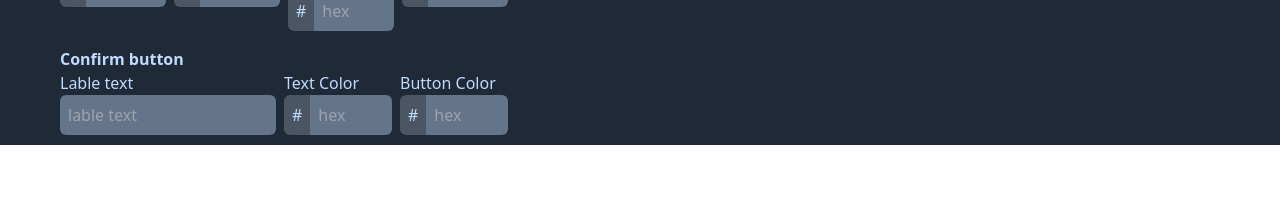
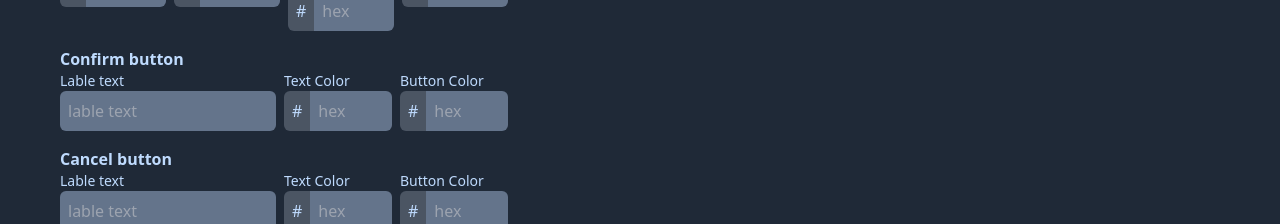
Before and after one commit to nipun-dezoysa/confirm-prompt-demo, a React (Vite) app: page / in a window 1280 px wide. Shown: the part 655-879 px from the top of the page. Before the commit the page ends 800 px from the top, so only its background shows below. Built offline with nearby package versions, Linux system fonts and the light colour scheme.

Commit message:
cancel input setup

```diff
--- a/src/App.tsx
+++ b/src/App.tsx
@@ -189,7 +189,7 @@ function App() {
             <p className="side-title">Confirm button</p>
             <div className="flex gap-2">
               <div className="w-[50%]">
-                <p>Lable text</p>
+                <p className="small-title">Lable text</p>
                 <input
                   type="text"
                   className="side-text"
@@ -199,18 +199,46 @@ function App() {
                 />
               </div>
               <div className="w-[25%]">
-                <p>Text Color</p>
+                <p className="small-title">Text Color</p>
                 <Number
                   state={confirmTextColor}
                   setState={setConfirmTextColor}
                 />
               </div>
               <div className="w-[25%]">
-                <p>Button Color</p>
+                <p className="small-title">Button Color</p>
                 <Number state={confirmColor} setState={setConfirmColor} />
               </div>
             </div>
           </div>
+          {!hideCancel && (
+            <div className="side-section">
+              <p className="side-title">Cancel button</p>
+              <div className="flex gap-2">
+                <div className="w-[50%]">
+                  <p className="small-title">Lable text</p>
+                  <input
+                    type="text"
+                    className="side-text"
+                    placeholder="lable text"
+                    value={cancelLabel}
+                    onChange={(e) => setCancelLabel(e.target.value)}
+                  />
+                </div>
+                <div className="w-[25%]">
+                  <p className="small-title">Text Color</p>
+                  <Number
+                    state={cancelTextColor}
+                    setState={setCancelTextColor}
+                  />
+                </div>
+                <div className="w-[25%]">
+                  <p className="small-title">Button Color</p>
+                  <Number state={cancelColor} setState={setCancelColor} />
+                </div>
+              </div>
+            </div>
+          )}
         </div>
         <div className="w-[50%] flex flex-col">
           <h1 className=" font-bold text-4xl">{result}</h1>
--- a/src/index.css
+++ b/src/index.css
@@ -35,3 +35,7 @@ input::-webkit-inner-spin-button {
 .side-radio{
   @apply w-4 h-4 text-blue-600 focus:ring-blue-600 ring-offset-gray-800 focus:ring-2 bg-gray-700 border-gray-600
 }
+
+.small-title{
+  @apply text-sm
+}
```
